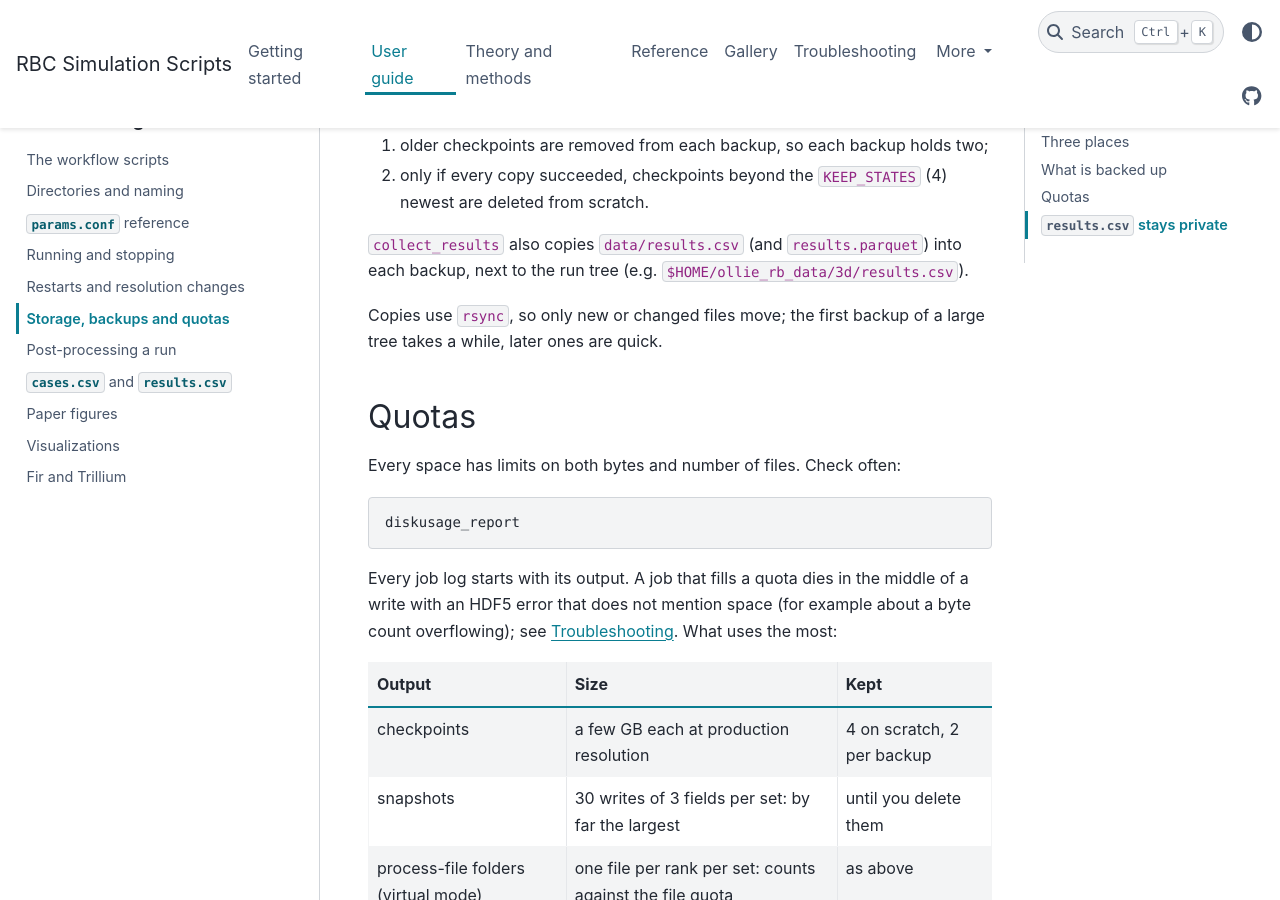
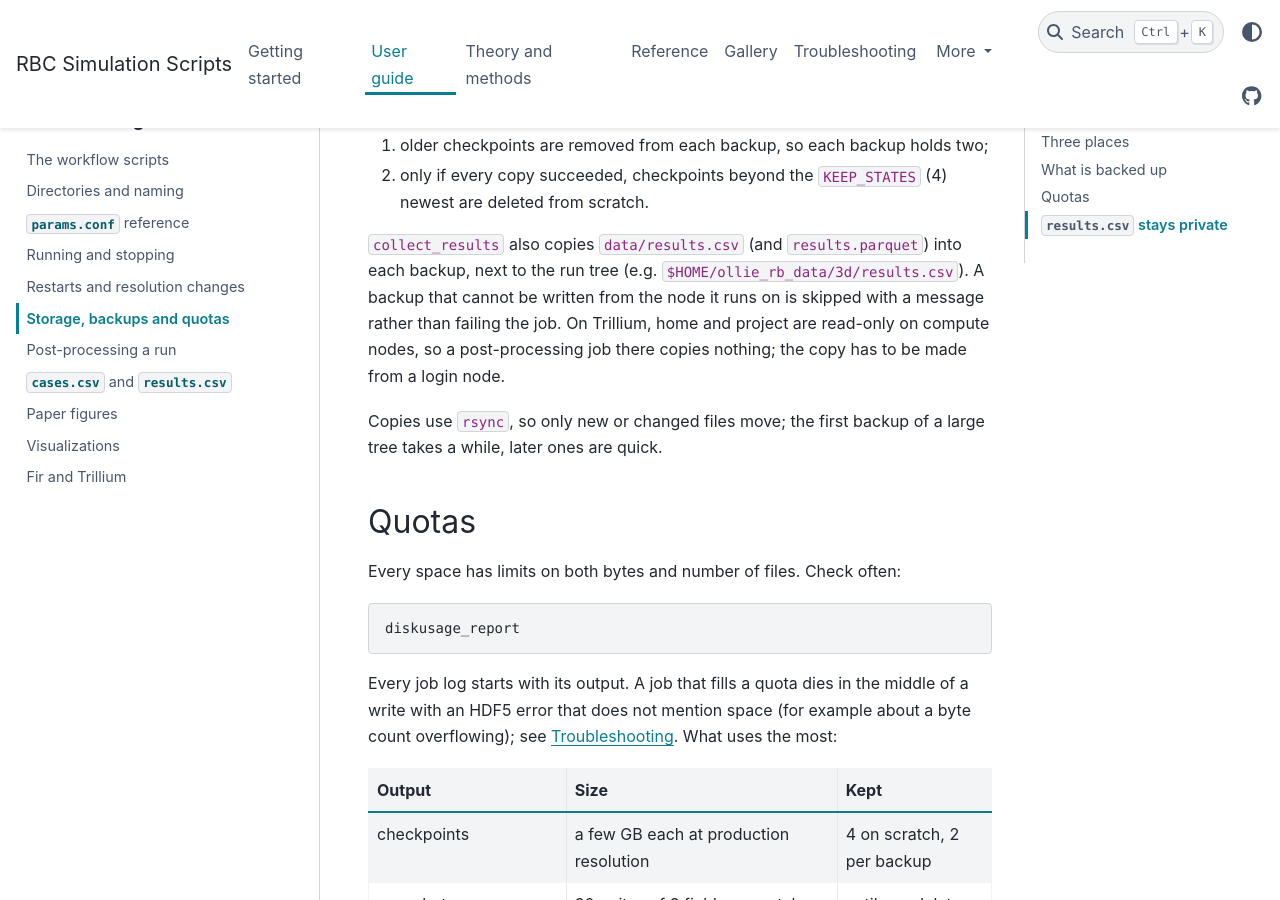
Before and after one commit to ollieinresearch/rbc_scripts, a Sphinx documentation site: the page built from docs/user-guide/storage.md, in a window 1280 px wide and 900 px high, scrolled down 1118 px. Built offline with Sphinx 7.4.7 and the PyData theme 0.15.4, drawn with Linux system fonts in a browser that asks for light colours; pages that are not in the unit, such as notebooks, are missing from menus.

Commit message:
collect_results: skip unwritable backups, return a real status
Home and project are read-only on Trillium compute nodes, so the copies failed. The
function also returned 1 whenever results.parquet was absent, failing every post job.

```diff
--- a/docs/user-guide/storage.md
+++ b/docs/user-guide/storage.md
@@ -34,7 +34,10 @@ Then:
    deleted from scratch.
 
 `collect_results` also copies `data/results.csv` (and `results.parquet`) into each backup,
-next to the run tree (e.g. `$HOME/ollie_rb_data/3d/results.csv`).
+next to the run tree (e.g. `$HOME/ollie_rb_data/3d/results.csv`). A backup that cannot be
+written from the node it runs on is skipped with a message rather than failing the job.
+On Trillium, home and project are read-only on compute nodes, so a post-processing job
+there copies nothing; the copy has to be made from a login node.
 
 Copies use `rsync`, so only new or changed files move; the first backup of a large tree
 takes a while, later ones are quick.
```
Also changed, not shown: 1 other file.
